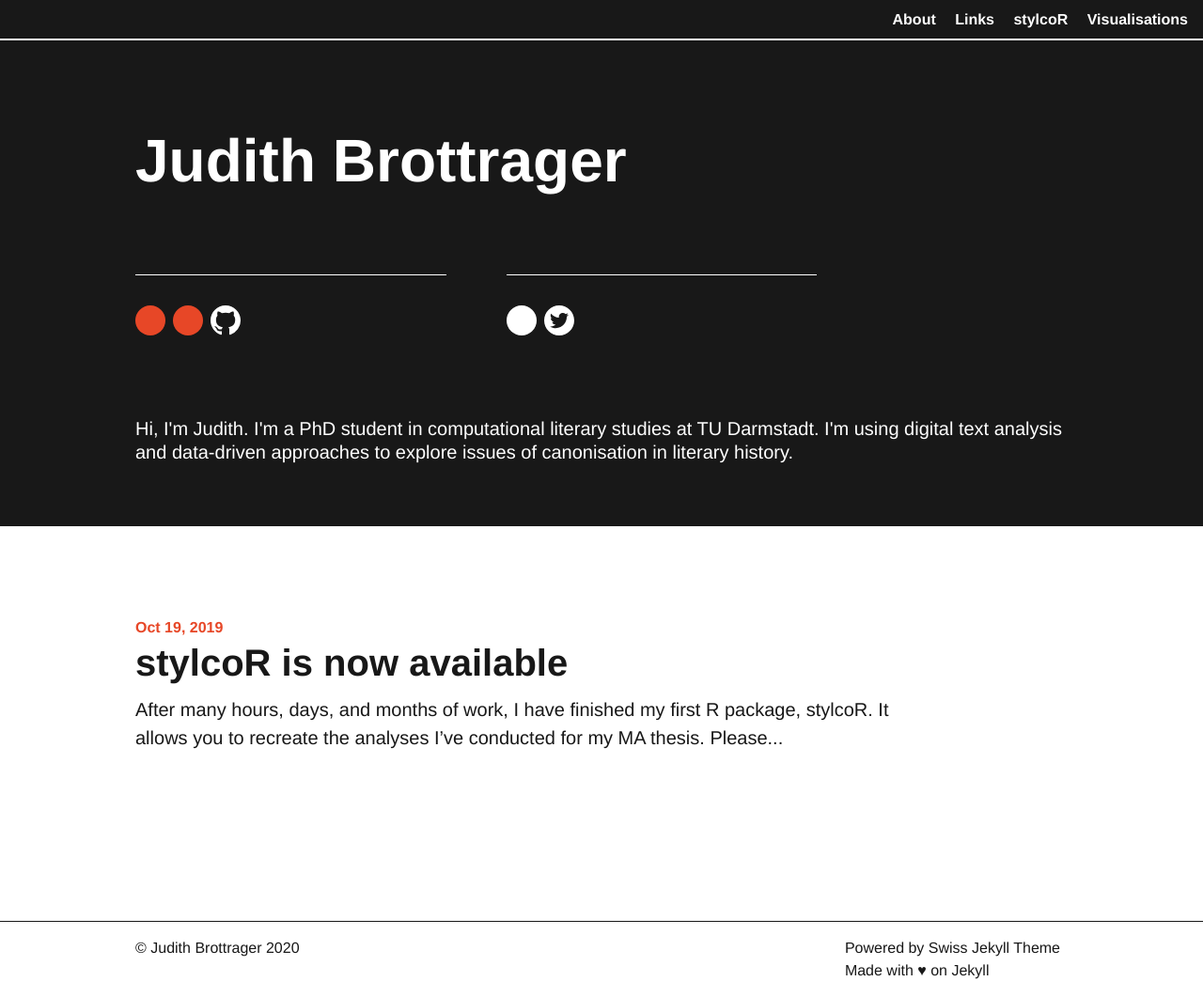
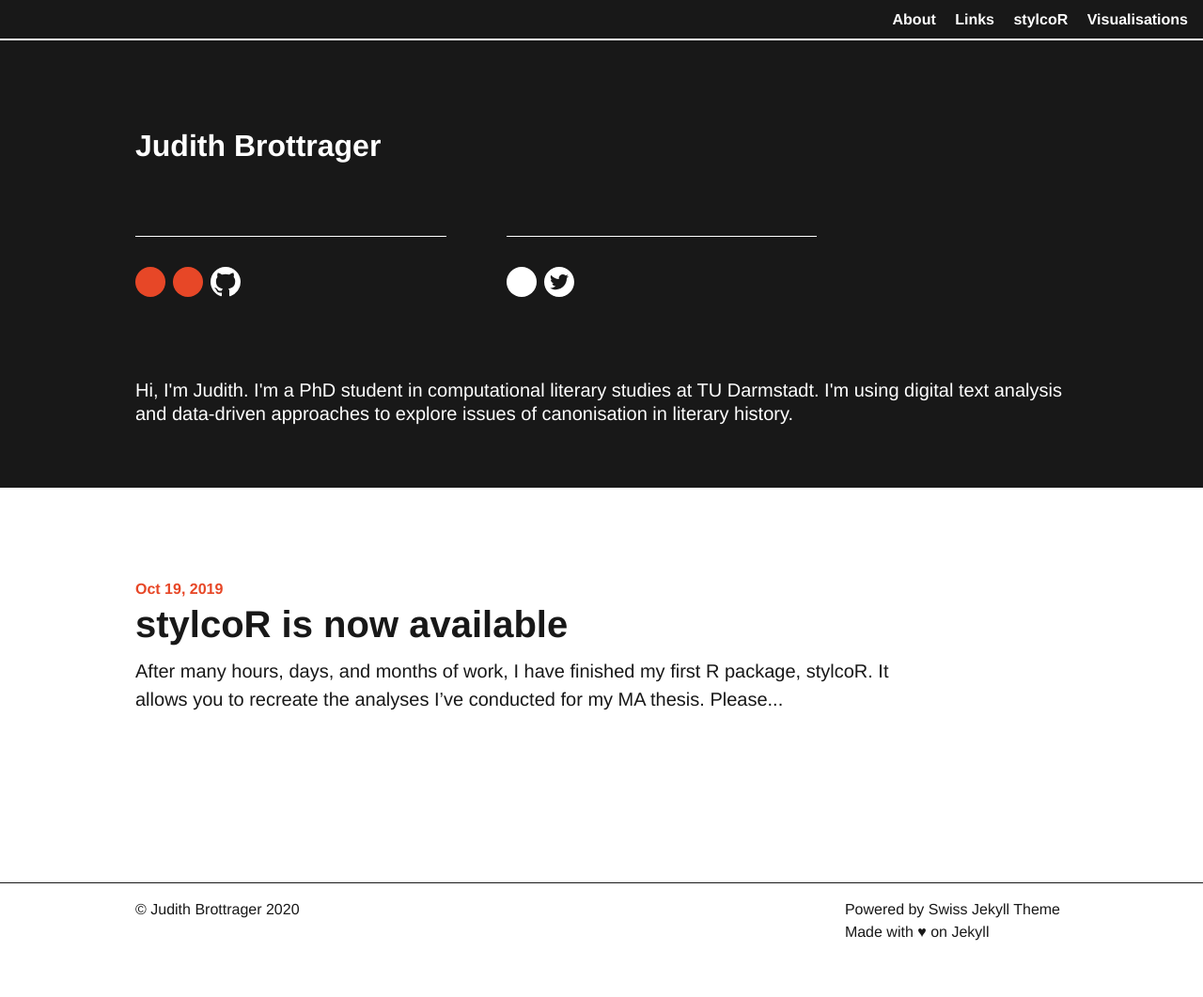
Before and after one commit to jbrottrager/jb, a Jekyll site: the page built from index.html, in a window 1280 px wide. Shown: the whole page at 94% size. Built offline with Jekyll 4.4.1, drawn with Linux system fonts in a browser that asks for light colours; after the commit the page ends 1020 px from its top, so only the background shows below that.

Commit message:
font size update

```diff
--- a/_sass/_variables.scss
+++ b/_sass/_variables.scss
@@ -6,8 +6,8 @@ $prose-font-size: 20px;
 
 
 // Type scale
-$h0-mobile: 64px;
-$h0-desktop: 64px;
+$h0-mobile: 32px;
+$h0-desktop: 32px;
 
 $h1-size: 40px !default;
 $h2-size: 32px !default;
```
